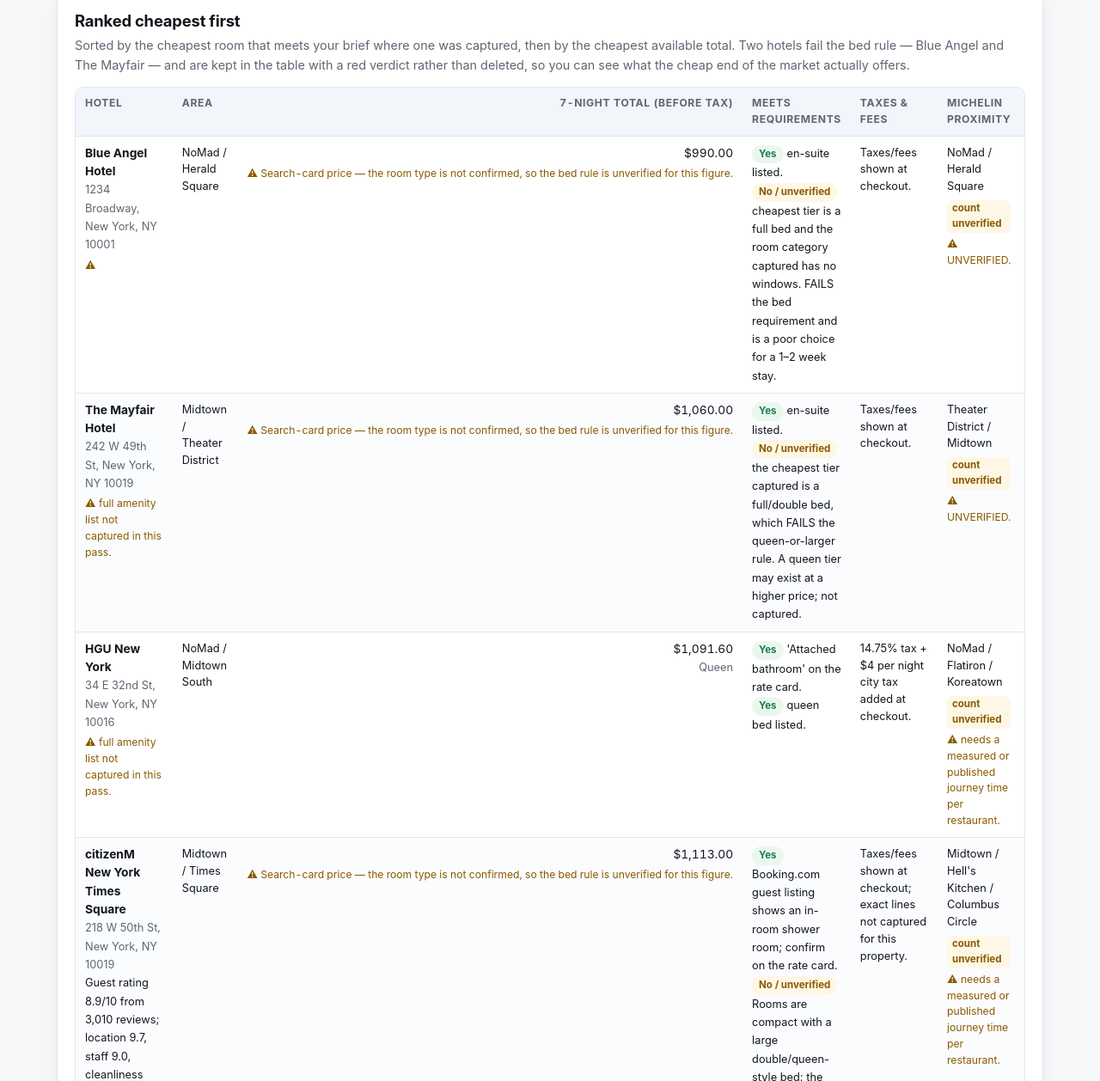
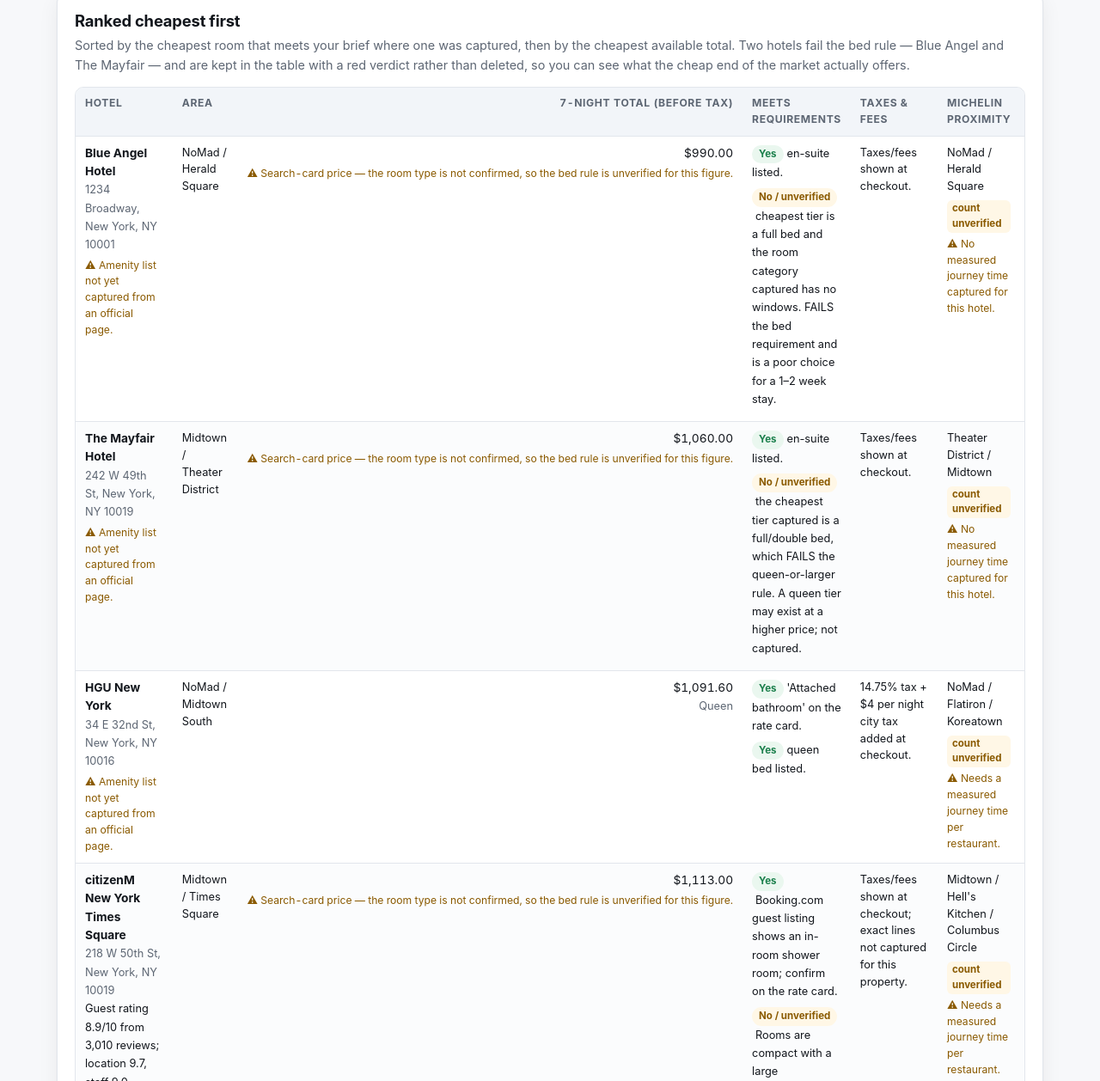
Before and after one commit to kanlerxz87-cyber/NYFun3, a plain HTML site: page hotels.html in a window 1280 px wide. Shown: the part 253-1511 px from the top of the page at 86% size. Drawn offline with Linux system fonts and the light colour scheme.

Commit message:
site: clean up hotel flag wording and verdict spacing
Co-authored-by: arena-agent <297053741+arena-agent@users.noreply.github.com>

```diff
--- a/data/hotels.json
+++ b/data/hotels.json
@@ -30,13 +30,13 @@
    "room_meets_private_bathroom": "Yes — Booking.com rate cards for this property list 'Attached bathroom'. Re-confirm at booking.",
    "room_meets_queen_or_larger": "Believed queen or larger; the exact bed type per rate card was not fully captured — flagged UNVERIFIED for the specific room.",
    "amenities": "",
-   "amenities_flag": "UNVERIFIED — full amenity list not captured in this pass.",
+   "amenities_flag": "Amenity list not yet captured from an official page.",
    "taxes_note": "14.75% tax + $4 per night city tax added at checkout (shown on the Booking.com rate card).",
    "cheapest_dates_checked": "2027-02-15 → 2027-02-22 (the trip's preferred window)",
    "michelin_cluster": "Financial District",
    "michelin_note": "Same-cluster starred venues (Saga ★★, Crown Shy ★) are within the FiDi walking area. A per-restaurant measured transit time was NOT verified, so no numeric 'within 1 hour' count is asserted.",
    "michelin_within_1h_count": null,
-   "michelin_count_flag": "UNVERIFIED — needs a measured or published journey time per restaurant."
+   "michelin_count_flag": "Needs a measured journey time per restaurant."
   },
   {
    "id": "hgu-new-york",
@@ -59,13 +59,13 @@
    "room_meets_private_bathroom": "Yes — 'Attached bathroom' on the rate card.",
    "room_meets_queen_or_larger": "Yes — queen bed listed.",
    "amenities": "",
-   "amenities_flag": "UNVERIFIED — full amenity list not captured in this pass.",
+   "amenities_flag": "Amenity list not yet captured from an official page.",
    "taxes_note": "14.75% tax + $4 per night city tax added at checkout.",
    "cheapest_dates_checked": "2027-02-15 → 2027-02-22",
    "michelin_cluster": "NoMad / Flatiron / Koreatown",
    "michelin_note": "Closest to Atomix ★★, Odo ★★, Joo Ok ★★, Rezdôra ★, Semma ★, 63 Clinton ★, Gramercy Tavern ★. Measured transit time per venue not verified.",
    "michelin_within_1h_count": null,
-   "michelin_count_flag": "UNVERIFIED — needs a measured or published journey time per restaurant."
+   "michelin_count_flag": "Needs a measured journey time per restaurant."
   },
   {
    "id": "hyatt-place-chelsea",
@@ -95,13 +95,13 @@
    "room_meets_private_bathroom": "Yes — 'Attached bathroom' on the rate card.",
    "room_meets_queen_or_larger": "Yes — king bed listed.",
    "amenities": "",
-   "amenities_flag": "UNVERIFIED — full amenity list not captured in this pass.",
+   "amenities_flag": "Amenity list not yet captured from an official page.",
    "taxes_note": "14.75% tax + $4 per night city tax added at checkout.",
    "cheapest_dates_checked": "2027-02-15 → 2027-02-22",
    "michelin_cluster": "Chelsea / Flatiron / NoMad",
    "michelin_note": "Closest to Odo ★★, César ★★, Atomix ★★, Rezdôra ★, Gramercy Tavern ★, Semma ★. Measured transit time per venue not verified.",
    "michelin_within_1h_count": null,
-   "michelin_count_flag": "UNVERIFIED — needs a measured or published journey time per restaurant."
+   "michelin_count_flag": "Needs a measured journey time per restaurant."
   },
   {
    "id": "citizenm-new-york-times-square",
@@ -122,7 +122,7 @@
    "michelin_cluster": "Midtown / Hell's Kitchen / Columbus Circle",
    "michelin_note": "Closest to Masa ★★, Jean-Georges ★★, The Modern ★★, Kochi ★, Le Pavillon ★, Icca ★, Torrisi ★, Gabriel Kreuther ★★. Measured transit time per venue not verified.",
    "michelin_within_1h_count": null,
-   "michelin_count_flag": "UNVERIFIED — needs a measured or published journey time per restaurant."
+   "michelin_count_flag": "Needs a measured journey time per restaurant."
   },
   {
    "id": "pestana-cr7-times-square",
@@ -172,7 +172,7 @@
    "michelin_cluster": "Times Square / Hell's Kitchen / Midtown West",
    "michelin_note": "Closest to Kochi ★, Gabriel Kreuther ★★, Le Pavillon ★, Icca ★, Marea-adjacent Midtown cluster; Chef's Table at Brooklyn Fare ★★ and Jungsik ★★ are a short crosstown trip. Measured transit time per venue not verified.",
    "michelin_within_1h_count": null,
-   "michelin_count_flag": "UNVERIFIED — needs a measured or published journey time per restaurant."
+   "michelin_count_flag": "Needs a measured journey time per restaurant."
   },
   {
    "id": "arlo-midtown",
@@ -202,13 +202,13 @@
    "room_meets_private_bathroom": "Yes — 'Attached bathroom' on the rate card.",
    "room_meets_queen_or_larger": "Yes — king bed listed.",
    "amenities": "",
-   "amenities_flag": "UNVERIFIED — full amenity list not captured in this pass.",
+   "amenities_flag": "Amenity list not yet captured from an official page.",
    "taxes_note": "14.75% tax + $4 per night city tax added at checkout.",
    "cheapest_dates_checked": "2027-02-15 → 2027-02-22",
    "michelin_cluster": "Midtown West / Hell's Kitchen",
    "michelin_note": "Closest to Kochi ★, Gabriel Kreuther ★★, Le Pavillon ★, Icca ★. Measured transit time not verified.",
    "michelin_within_1h_count": null,
-   "michelin_count_flag": "UNVERIFIED — needs a measured or published journey time per restaurant."
+   "michelin_count_flag": "Needs a measured journey time per restaurant."
   },
   {
    "id": "mayfair-hotel",
@@ -223,13 +223,13 @@
    "room_meets_private_bathroom": "Yes — en-suite listed.",
    "room_meets_queen_or_larger": "NO — the cheapest tier captured is a full/double bed, which FAILS the queen-or-larger rule. A queen tier may exist at a higher price; not captured.",
    "amenities": "",
-   "amenities_flag": "UNVERIFIED — full amenity list not captured in this pass.",
+   "amenities_flag": "Amenity list not yet captured from an official page.",
    "taxes_note": "Taxes/fees shown at checkout.",
    "cheapest_dates_checked": "2027-02-15 → 2027-02-22",
    "michelin_cluster": "Theater District / Midtown",
    "michelin_note": "Midtown cluster reachable; DQ on the bed rule.",
    "michelin_within_1h_count": null,
-   "michelin_count_flag": "UNVERIFIED."
+   "michelin_count_flag": "No measured journey time captured for this hotel."
   },
   {
    "id": "blue-angel-hotel",
@@ -244,13 +244,13 @@
    "room_meets_private_bathroom": "Yes — en-suite listed.",
    "room_meets_queen_or_larger": "NO — cheapest tier is a full bed and the room category captured has no windows. FAILS the bed requirement and is a poor choice for a 1–2 week stay.",
    "amenities": "",
-   "amenities_flag": "UNVERIFIED.",
+   "amenities_flag": "Amenity list not yet captured from an official page.",
    "taxes_note": "Taxes/fees shown at checkout.",
    "cheapest_dates_checked": "2027-02-15 → 2027-02-22",
    "michelin_cluster": "NoMad / Herald Square",
    "michelin_note": "Good cluster proximity but disqualified on bed type and windowless rooms.",
    "michelin_within_1h_count": null,
-   "michelin_count_flag": "UNVERIFIED."
+   "michelin_count_flag": "No measured journey time captured for this hotel."
   },
   {
    "id": "artezen-hotel",
@@ -265,13 +265,13 @@
    "room_meets_private_bathroom": "Yes — en-suite listed.",
    "room_meets_queen_or_larger": "Large bed listed; exact width UNVERIFIED.",
    "amenities": "",
-   "amenities_flag": "UNVERIFIED.",
+   "amenities_flag": "Amenity list not yet captured from an official page.",
    "taxes_note": "Taxes/fees shown at checkout.",
    "cheapest_dates_checked": "2027-02-15 → 2027-02-22",
    "michelin_cluster": "Financial District / Tribeca",
    "michelin_note": "Closest to Saga ★★, Atera ★★★, Crown Shy ★. Highest price of the shortlist for the same week.",
    "michelin_within_1h_count": null,
-   "michelin_count_flag": "UNVERIFIED."
+   "michelin_count_flag": "No measured journey time captured for this hotel."
   }
  ]
 }
--- a/hotels.html
+++ b/hotels.html
@@ -83,13 +83,13 @@ NYF.load("data/hotels.json", function (json) {
 
     function verdict(ok, txt) {
       var clean = String(txt || "").replace(/^(Yes|No)\s*[—-]\s*/i, "");
-      return '<div>' + (ok ? '<span class="pill ok">Yes</span>' : '<span class="pill warn">No / unverified</span>') +
-        ' <span class="small">' + NYF.esc(clean) + "</span></div>";
+      return '<div style="margin-bottom:6px">' + (ok ? '<span class="pill ok">Yes</span>' : '<span class="pill warn">No / unverified</span>') +
+        '&nbsp;<span class="small">' + NYF.esc(clean) + "</span></div>";
     }
     return "<tr>" +
       "<td><strong>" + NYF.esc(h.name) + "</strong><br><span class='muted small'>" + NYF.esc(h.address) + "</span>" +
         "<br><span class='small'>" + NYF.esc(h.amenities || "") + "</span>" +
-        (h.amenities_flag ? '<span class="flag">' + NYF.esc(h.amenities_flag.replace(/^UNVERIFIED[^—]*—?\s*/i, "").replace(/^UNVERIFIED\.?\s*/i, "Amenity list not yet captured from an official page.")) + "</span>" : "") + "</td>" +
+        (h.amenities_flag ? '<span class="flag">' + NYF.esc(h.amenities_flag) + "</span>" : "") + "</td>" +
       "<td class='small'>" + NYF.esc(h.area) + "</td>" +
       '<td class="num">' + total + "<br>" + totalNote + "</td>" +
       "<td>" + verdict(bathOk, h.room_meets_private_bathroom) + verdict(bedOk, h.room_meets_queen_or_larger) + "</td>" +
@@ -97,7 +97,7 @@ NYF.load("data/hotels.json", function (json) {
       "<td class='small'>" + NYF.esc(h.michelin_cluster || "") +
         (h.michelin_within_1h_count ? "<br><strong>" + h.michelin_within_1h_count + " within 1 h</strong>" :
           '<div style="margin-top:6px"><span class="unver">count unverified</span><span class="flag">' +
-          NYF.esc((h.michelin_count_flag || "Needs a measured journey time.").replace(/^UNVERIFIED[^—]*—\s*/i, "")) + "</span></div>") + "</td>" +
+          NYF.esc(h.michelin_count_flag || "Needs a measured journey time per restaurant.") + "</span></div>") + "</td>" +
       '<td class="small">' + NYF.srcLink(h.booking_url, "rate page") +
         (h.official_site ? "<br>" + NYF.srcLink(h.official_site, "hotel site") : "") + "</td>" +
     "</tr>";
```
